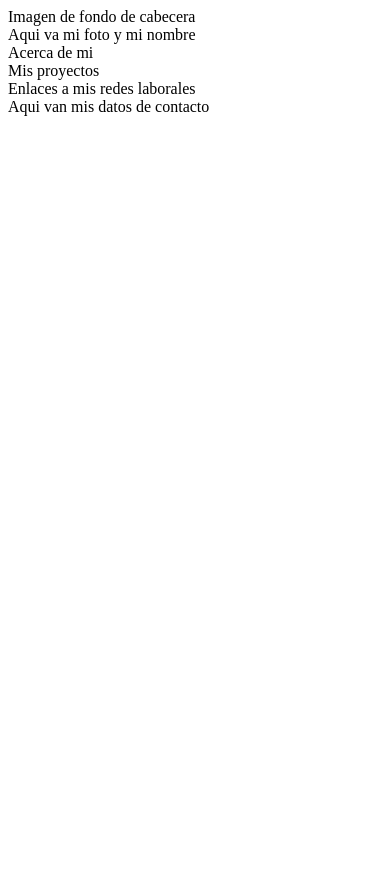
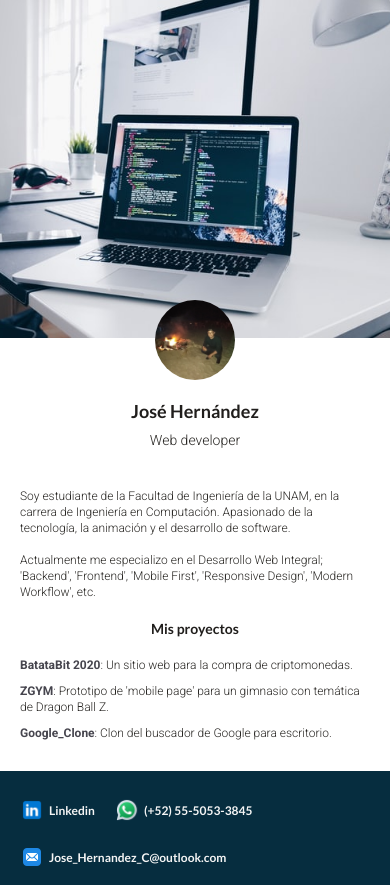
Before and after one commit to JoseHerCast/JoseHerCast.github.io, a plain HTML site: page index.html in a window 390 px wide. Before the commit the page ends 844 px from the top, so only its background shows below. Drawn offline with Linux system fonts and the light colour scheme.

Commit message:
Página personal terminada en mobile first, falta la versión de escritorio

```diff
--- a/index.html
+++ b/index.html
@@ -5,20 +5,39 @@
     <meta name="description" content="Aquí encontrarás todos mis proyectos personales, me llamo José Hernández y soy desarrollador web. ¡Bienvenidos!">
     <meta name="robots" content="index,follow">
     <meta name="viewport" content="width=device-width, initial-scale=1.0">
-    <title>Document</title>
+    <title>My projects</title>
+    <link rel="stylesheet" href="./styles/phone.css">
+    <link rel="stylesheet" href="https://fonts.googleapis.com/css2?family=Lato:wght@400;700&family=Roboto:wght@300;500;700&display=swap">
 </head>
 <body>
     <header>
-        <picture>Imagen de fondo de cabecera</picture>
-        <div>Aqui va mi foto y mi nombre</div>
+        <span class="header-image"></span>
     </header>
     <main>
-        <section>Acerca de mi</section>
-        <section>Mis proyectos</section>
-        <section>Enlaces a mis redes laborales</section>
+        <div class="main-profile-container">
+            <span class="profile-picture"></span>
+            <p class="profile-name">José Hernández</p>
+            <p class="profile-roll">Web developer</p>
+        </div>
+        <section class="main-about-container">
+            <p>Soy estudiante de la Facultad de Ingeniería de la UNAM, en la carrera de Ingeniería en Computación. Apasionado de la tecnología, la animación y el desarrollo de software.<br><br>Actualmente me especializo en el Desarrollo Web Integral; 'Backend', 'Frontend', 'Mobile First', 'Responsive Design', 'Modern Workflow', etc.
+            </p>
+        </section>
+        <section class="main-projects-container">
+            <h2>Mis proyectos</h2>
+            <ul>
+                <li><a href="https://josehercast.github.io/Batatabit_2020/" target="_blank">BatataBit 2020</a>: Un sitio web para la compra de criptomonedas.</li>
+                <li><a href="https://josehercast.github.io/ZGYM/"  target="_blank">ZGYM</a>: Prototipo de 'mobile page' para un gimnasio con temática de Dragon Ball Z.</li>
+                <li><a href="https://josehercast.github.io/Google_Clone/"  target="_blank">Google_Clone</a>: Clon del buscador de Google para escritorio.</li>
+            </ul>
+        </section>
     </main>
     <footer>
-        <div>Aqui van mis datos de contacto</div>
+        <div class="footer-contact-container">
+            <p><span class="linkedin"></span><a href="www.linkedin.com/in/jose-hernandez-wd">Linkedin</a></p>
+            <p><span class="whatsapp"></span>(+52) 55-5053-3845</p>
+            <p><span class="mail"></span>Jose_Hernandez_C@outlook.com</p>
+        </div>
     </footer>
 </body>
 </html>
--- /dev/null
+++ b/styles/phone.css
@@ -0,0 +1,151 @@
+* {
+    box-sizing: border-box;
+    margin: 0;
+    padding: 0;
+}
+:root {
+    --warmblack: #201E1C;
+    --black: #282623;
+    --mygrey: #46454e;
+}
+html {
+    font-size: 62.5%;
+    font-family: 'Roboto', Arial, Helvetica, sans-serif;
+    color: var(--black);
+}
+header {
+    width: 100%;
+    height: auto;
+}
+header .header-image {
+    display: inline-block;
+    width: 100%;
+    height: 40vh;
+    background-image: url("../assets/imgs/header_small.jpg");
+    background-size: cover;
+    background-position: center;
+    background-repeat: no-repeat;
+}
+.main-profile-container {
+    position: relative;
+    width: 180px;
+    height: auto;
+    margin: 0 auto;
+    padding-top: 40px;
+    text-align: center;
+}
+.main-profile-container .profile-picture {
+    position: absolute;
+    top: -40px;
+    left: calc(50% - 40px);
+    display: inline-block;
+    width: 80px;
+    height: 80px;
+    border-radius: 5rem;
+    background-image: url("../assets/imgs/profile_small.jpg");
+    background-size: cover;
+    background-position:center;
+    background-repeat: no-repeat;
+}
+.main-profile-container .profile-name {
+    font-family: 'Lato', Arial, Helvetica, sans-serif;
+    font-size: 1.8rem;
+    font-weight: bold;
+    padding-top: 20px;
+    color: var(--warmblack);
+}
+.main-profile-container .profile-roll {
+    font-size: 1.4rem;
+    font-weight: 300;
+    padding-top: 10px;
+}
+.main-about-container {
+    width: 100%;
+    height: auto;
+    padding-left: 20px;
+    padding-right: 20px;
+    padding-top: 40px;
+}
+.main-about-container p {
+    width: auto;
+    max-width: 900px;
+    margin: 0 auto;
+    font-size: 1.2rem;
+    font-weight: 300;
+    line-height: 1.6rem;
+}
+.main-projects-container {
+    width: 100%;
+    height: auto;
+    margin-top: 20px;
+    margin-bottom: 20px;
+    padding-left: 20px;
+    padding-right: 20px;
+}
+.main-projects-container h2 {
+    font-family: 'Lato', Arial, Helvetica, sans-serif;
+    font-size: 1.4rem;
+    font-weight: bold;
+    text-align: center;
+    color: var(--warmblack);
+}
+.main-projects-container ul {
+    list-style: none;
+    padding-top: 20px;
+}
+.main-projects-container ul li {
+    width: auto;
+    max-width: 450px;
+    margin: 0 auto;
+    font-size: 1.2rem;
+    font-weight: 300;
+    line-height: 1.6rem;
+    padding-bottom: 10px;
+}
+.main-projects-container ul a {
+    text-decoration: none;
+    font-size: 1.2rem;
+    font-weight: bold;
+    color:var(--mygrey);
+}
+footer {
+    width: 100%;
+    height: auto;
+    background-color: #062d3f;
+    padding: 20px;
+}
+footer .footer-contact-container {
+    display: flex;
+    flex-wrap: wrap;
+    gap: 2rem;
+}
+footer .footer-contact-container p {
+    font-family: 'Lato', Arial, Helvetica, sans-serif;
+    font-size: 1.2rem;
+    font-weight: bold;
+    color: whitesmoke;
+}
+footer .footer-contact-container a {
+    text-decoration: none;
+    color: whitesmoke;
+}
+footer .footer-contact-container span {
+    position: relative;
+    top: 7px;
+    display: inline-block;
+    width: 24px;
+    height: 24px;
+    margin-right: 5px;
+    background-size: cover;
+    background-position: center;
+    background-repeat: no-repeat;
+}
+footer .footer-contact-container .linkedin {
+    background-image: url("../assets/icons/icons8-linkedin-50.png");
+}
+footer .footer-contact-container .whatsapp {
+    background-image: url("../assets/icons/icons8-whatsapp-50.png");
+}
+footer .footer-contact-container .mail {
+    background-image: url("../assets/icons/icons8-mail-48.png");
+}
```
Also changed, not shown: assets/icons/icons8-linkedin-50.png (added), assets/icons/icons8-mail-48.png (added), assets/icons/icons8-whatsapp-50.png (added), assets/imgs/header_medium.jpg (added), assets/imgs/header_small.jpg (added), assets/imgs/profile_small.jpg (added).
